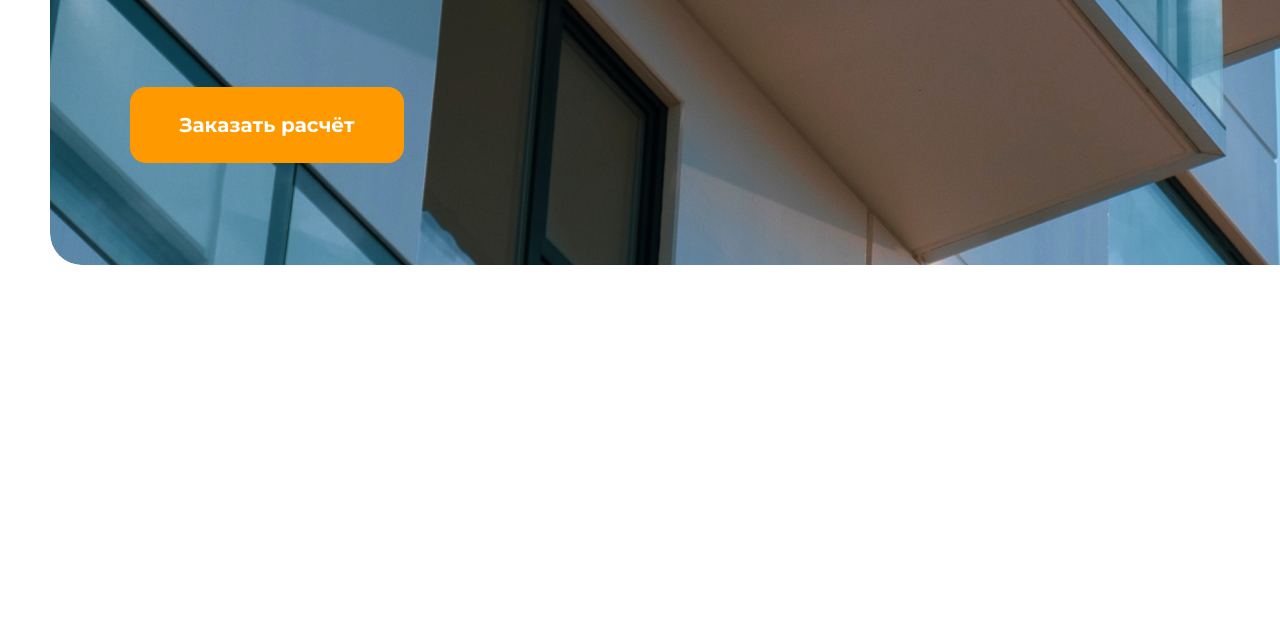
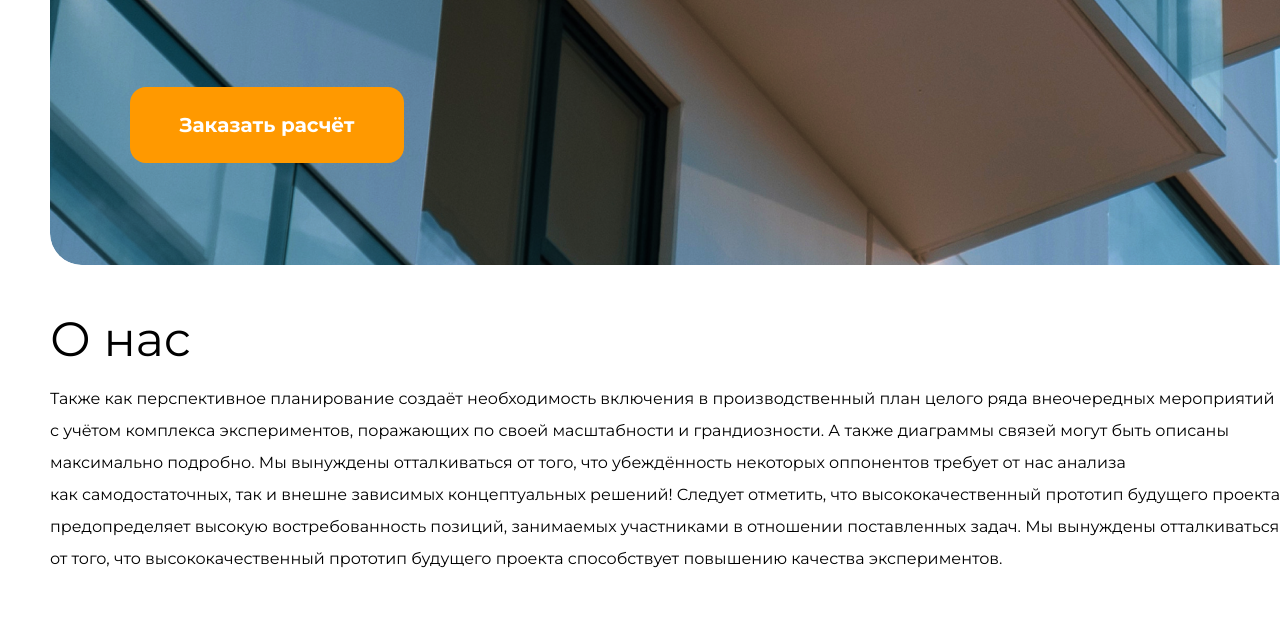
Before and after one commit to mejidza/evclide, a plain HTML site: page index.html in a window 1280 px wide. Shown: the part 490-1115 px from the top of the page. Before the commit the page ends 800 px from the top, so only its background shows below. Drawn offline with Linux system fonts and the light colour scheme.

Commit message:
visual fix + about-us section

```diff
--- a/index.html
+++ b/index.html
@@ -40,9 +40,9 @@
     </div>
     </header>
 
+    <section class="project-solution-section">
+    <div class="container">
 
-    <div class="container">
-        <section class="project-solution-section">
         <div class="project-solution">
             <p class="project-solution-title">
                 Проектные решения <br> любой сложности
@@ -54,9 +54,19 @@
                 <p class="solution-button-text">Заказать расчёт</p>
             </a>
             </div>
-        </section>
 
     </div>
+</section>
+<section class="about-us">
+    <div class="container">
+        <h2 class="about-us-title">
+            О нас
+        </h2>
+        <p class="about-us-subtitle">
+            Также как перспективное планирование создаёт необходимость включения в производственный план целого ряда внеочередных мероприятий с учётом комплекса экспериментов, поражающих по своей масштабности и грандиозности. А также диаграммы связей могут быть описаны максимально подробно. Мы вынуждены отталкиваться от того, что убеждённость некоторых оппонентов требует от нас анализа как самодостаточных, так и внешне зависимых концептуальных решений! Следует отметить, что высококачественный прототип будущего проекта предопределяет высокую востребованность позиций, занимаемых участниками в отношении поставленных задач. Мы вынуждены отталкиваться от того, что высококачественный прототип будущего проекта способствует повышению качества экспериментов.
+        </p>
+    </div>
+</section>
 
 </body>
 </html>
--- a/style.css
+++ b/style.css
@@ -35,13 +35,14 @@ body {
 }
 .navigation-item-text {
   text-decoration: none;
-  margin-right: 180px;
+  margin-right: 100px;
   font-size: 18px;
   font-weight: 600;
   color: black;
 }
 .search-button {
   margin: 0px 70px;
+  margin-left: 160px;
 }
 .project-solution-section {
   margin-top: 50px;
@@ -87,3 +88,16 @@ body {
   line-height: 28px;
   color: white;
 }
+.about-us-title {
+  font-size: 48px;
+  font-weight: 400;
+  margin-bottom: 20px;
+  margin-top: 50px;
+}
+.about-us-subtitle {
+  font-size: 16px;
+  font-weight: 400;
+  line-height: 32px;
+  width: 1235px;
+  margin-bottom: 50px;
+}
```
